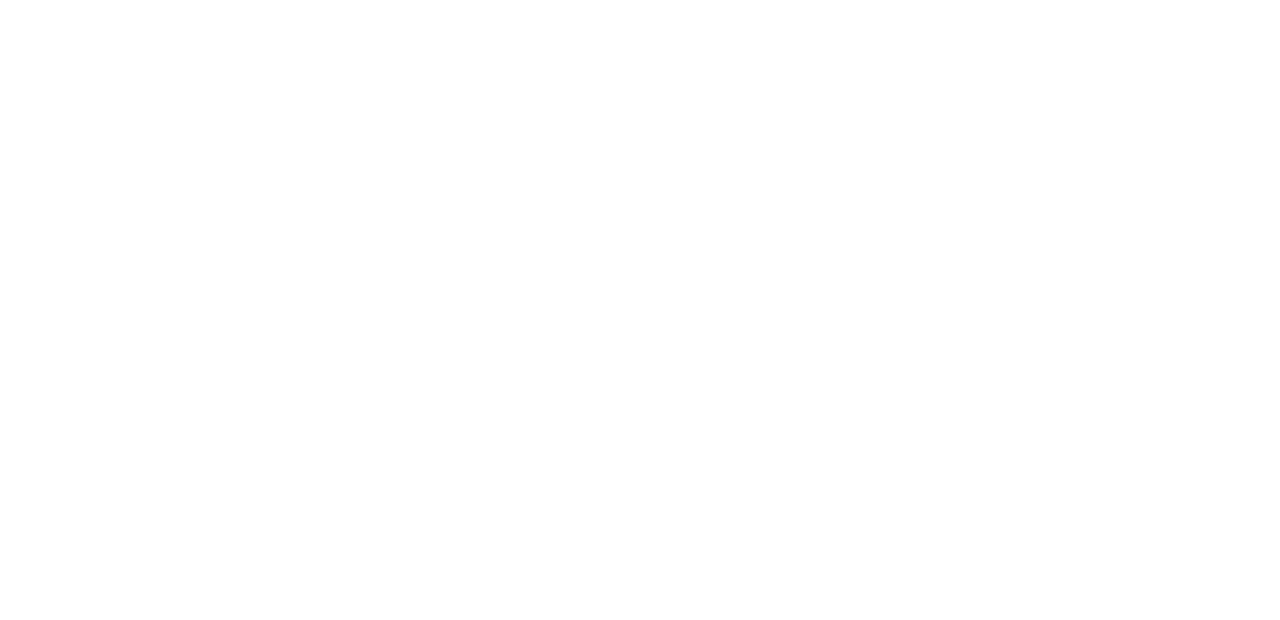
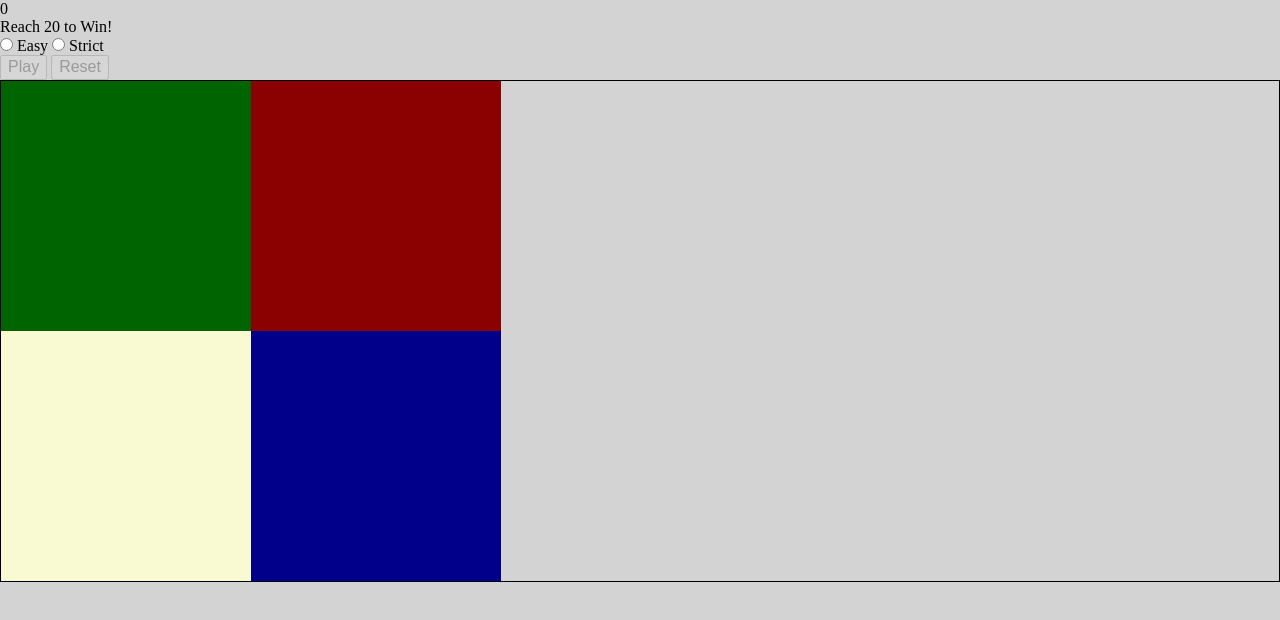
Before and after one commit to Li-Victor/Simon-Game, a plain HTML site: page index.html in a window 1280 px wide. Drawn offline with Linux system fonts and the light colour scheme.

Commit message:
got a front end design, and a head start of connecting the backend

```diff
--- /dev/null
+++ b/controller.js
@@ -0,0 +1,7 @@
+function controlPlayButton() {
+
+}
+
+function controlResetButton() {
+
+}
--- a/index.html
+++ b/index.html
@@ -3,9 +3,48 @@
     <head>
         <meta charset="utf-8">
         <title>Simon Game</title>
+        <link rel="stylesheet" href="./normalize.css">
+        <link rel="stylesheet" href="./style.css">
     </head>
     <body>
 
-        <script src="./script.js"></script>
+        <div class="container">
+            <div class="panel">
+                <div class="panel__score">0</div>
+                <div>Reach 20 to Win!</div>
+
+                <div>
+                    <input type="radio" id="easy" value="easy" name="easy">
+                    <label for="easy">Easy</label>
+
+                    <input type="radio" id="strict" value="strict" name="strict">
+                    <label for="strict">Strict</label>
+                </div>
+
+                <div>
+                    <button class="panel__button play_button" disabled>Play</button>
+                    <button class="panel__button reset_button" disabled>Reset</button>
+                </div>
+
+            </div>
+
+            <div class="game">
+                <div class="row">
+                    <div class="tile green_tile" data-color="green"></div>
+                    <div class="tile red_tile" data-color="red"></div>
+                </div>
+
+                <div class="row">
+                    <div class="tile yellow_tile" data-color="yellow"></div>
+                    <div class="tile blue_tile" data-color="blue"></div>
+                </div>
+            </div>
+        </div>
+
+        <div class="message"></div>
+
+        <script src="./model.js"></script>
+        <script src="./controller.js"></script>
+        <script src="./view.js"></script>
     </body>
 </html>
--- /dev/null
+++ b/style.css
@@ -0,0 +1,29 @@
+html {
+    background-color: lightgrey;
+}
+
+.tile {
+    width: 250px;
+    height: 250px;
+    display: table-cell;
+}
+
+.green_tile {
+    background-color: darkgreen;
+}
+
+.blue_tile {
+    background-color: darkblue;
+}
+
+.red_tile {
+    background-color: darkred;
+}
+
+.yellow_tile {
+    background-color: lightgoldenrodyellow;
+}
+
+.game {
+    border: 1px solid black;
+}
--- /dev/null
+++ b/view.js
@@ -0,0 +1,25 @@
+var radioButtons = document.querySelectorAll('input');
+var playButton = document.querySelector('.play_button');
+var resetButton = document.querySelector('.reset_button');
+
+radioButtons.forEach(function (button) {
+    button.addEventListener('click', function () {
+        playButton.disabled = false;
+    });
+});
+
+playButton.addEventListener('click', function () {
+    resetButton.disabled = false;
+    playButton.disabled = true;
+
+});
+
+resetButton.addEventListener('click', function () {
+    playButton.disabled = false;
+    this.disabled = true;
+
+    radioButtons.forEach(function (button) {
+        button.checked = false;
+    });
+
+});
```
Also changed, not shown: normalize.css (added, +1 -0 lines), model.js (renamed from script.js).
